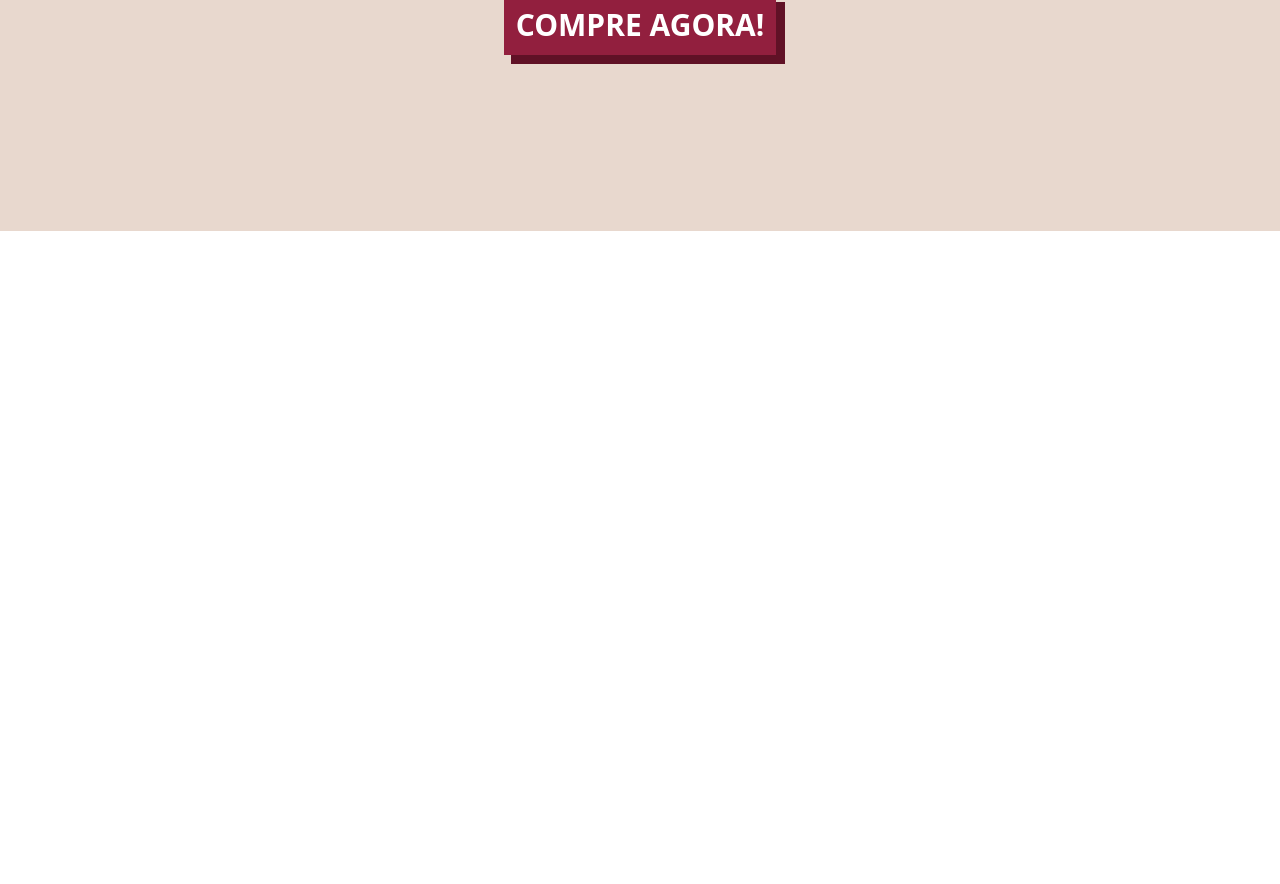
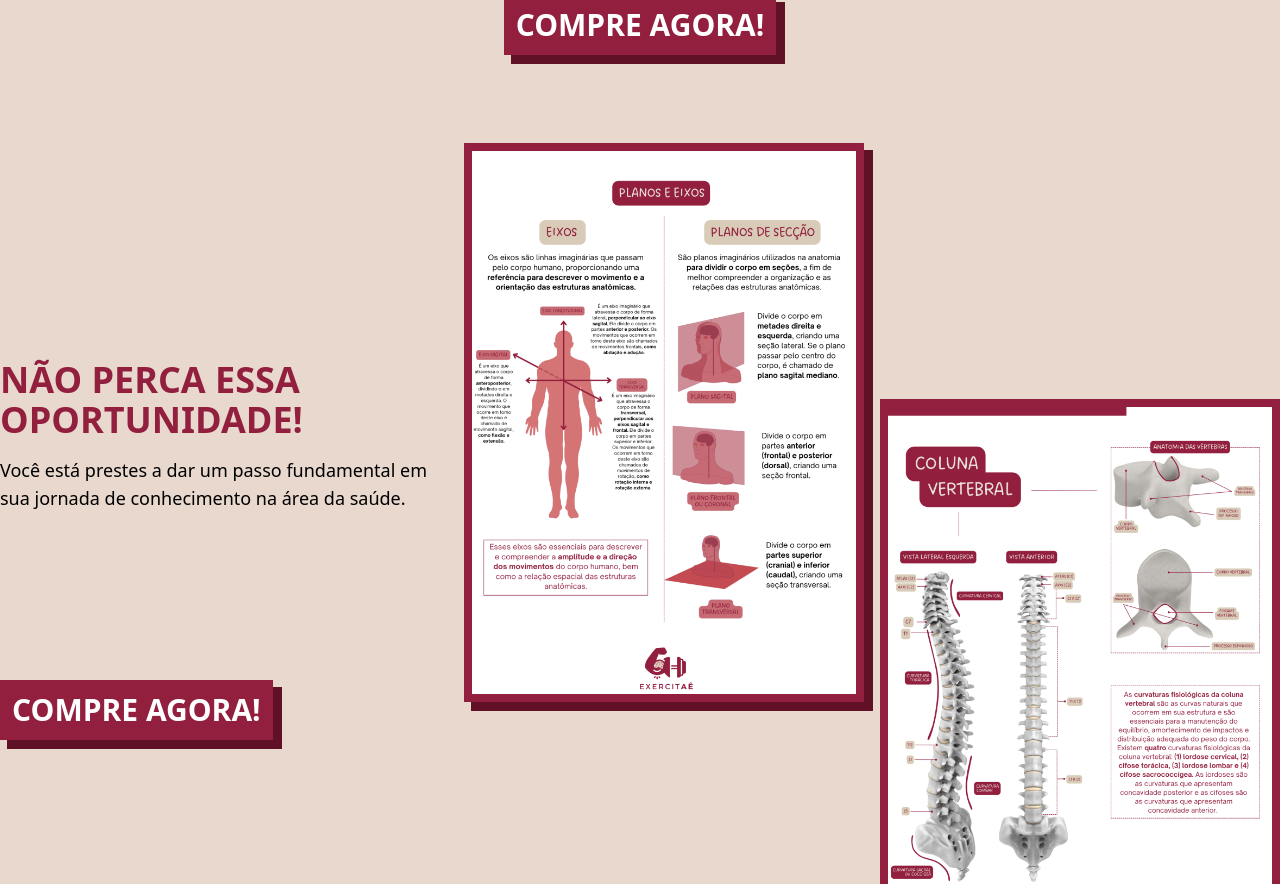
Before and after one commit to LucasFlaquer/exercitae-anatomia, a React (Vite) app: page / in a window 1280 px wide. Shown: the part 1334-2218 px from the top of the page. Before the commit the page ends 1565 px from the top, so only its background shows below. Built offline with nearby package versions, Linux system fonts and the light colour scheme; a web font is replaced by a local one.

Commit message:
oportunity

```diff
--- a/src/App.tsx
+++ b/src/App.tsx
@@ -1,8 +1,8 @@
 import './index.css'
 import { Banner } from './components/Banner'
 import { Topics } from './components/Topics'
+import { Oportunity } from './components/Oportunity'
 // import { Features } from './components/Features'
-// import { Oportunity } from './components/Oportunity'
 // import { WhoWeAre } from './components/WhoWeAre'
 
 export function App() {
@@ -10,8 +10,8 @@ export function App() {
     <div className="bg-[#E8D8CE]">
       <Banner />
       <Topics />
+      <Oportunity />
       {/*
-      <Oportunity />
       <Features />
       <WhoWeAre /> */}
     </div>
--- a/src/components/Oportunity.tsx
+++ b/src/components/Oportunity.tsx
@@ -1,19 +1,25 @@
+import { ByNowButton } from './BuyNowButton'
+import PageOne from '../assets/page-one.png'
+import PageTwo from '../assets/page-two.png'
+
 export function Oportunity() {
   return (
-    <div className="oportunity">
-      <div className="content">
-        <h2>Não perca essa oportunidade</h2>
-        <p>
+    <div className="mt-10 container mx-auto pb-44 max-w-7xl flex items-center gap-4">
+      <div className="content min-w-[35%]">
+        <h2 className="text-[#921F3E] font-bold uppercase text-4xl mb-4 ">
+          Não perca essa oportunidade!
+        </h2>
+        <p className="mb-32 text-lg">
           Você está prestes a dar um passo fundamental em sua jornada de
           conhecimento na área da saúde.
         </p>
-        <button>Compre agora!</button>
+        <ByNowButton />
       </div>
-      <figure>
-        <img src="page-1" alt="" />
+      <figure className="-translate-y-32 border-8 border-[#921F3E] shadow-[8px_8px_0_1px_rgba(96,17,38,1)]">
+        <img src={PageOne} alt="" />
       </figure>
-      <figure>
-        <img src="page-1" alt="" />
+      <figure className="translate-y-32 border-8 border-[#921F3E] shadow-[8px_8px_0_1px_rgba(96,17,38,1)]">
+        <img src={PageTwo} alt="" />
       </figure>
     </div>
   )
```
